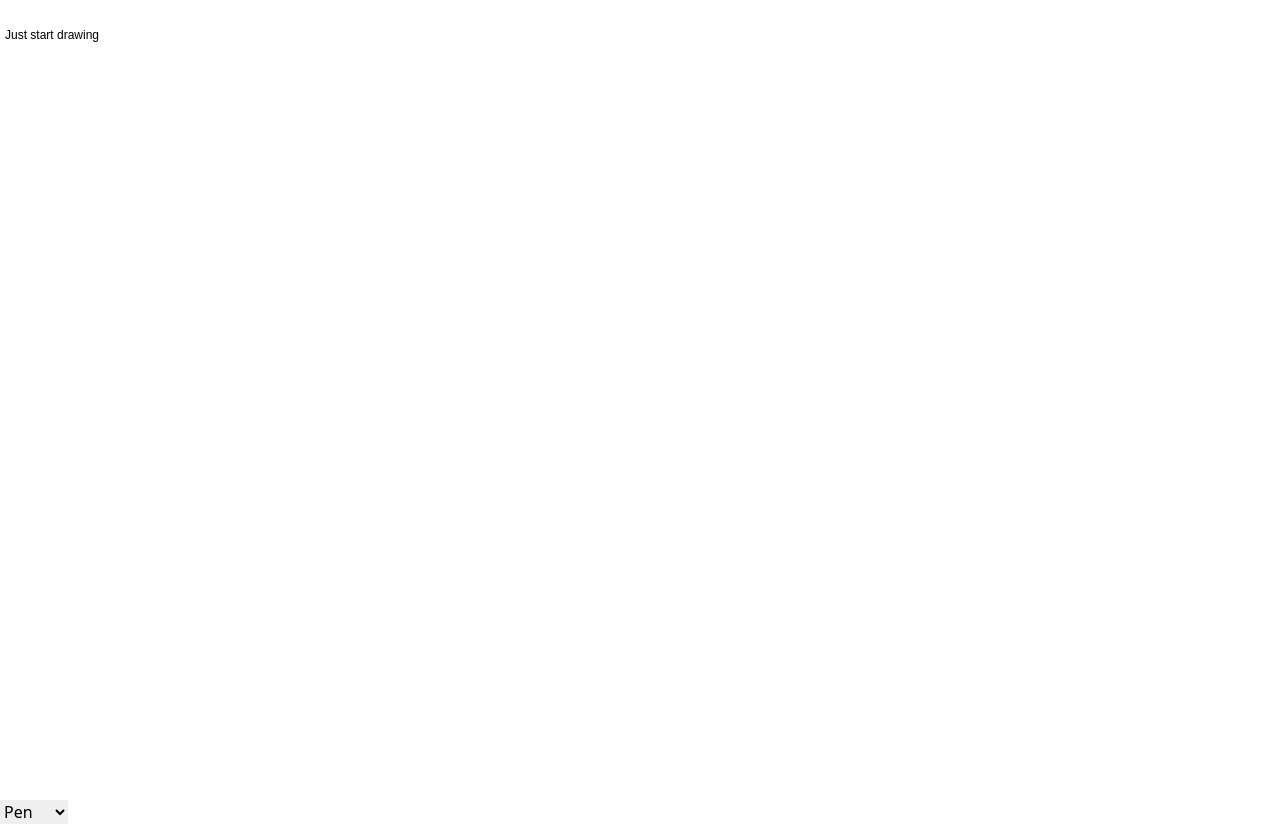
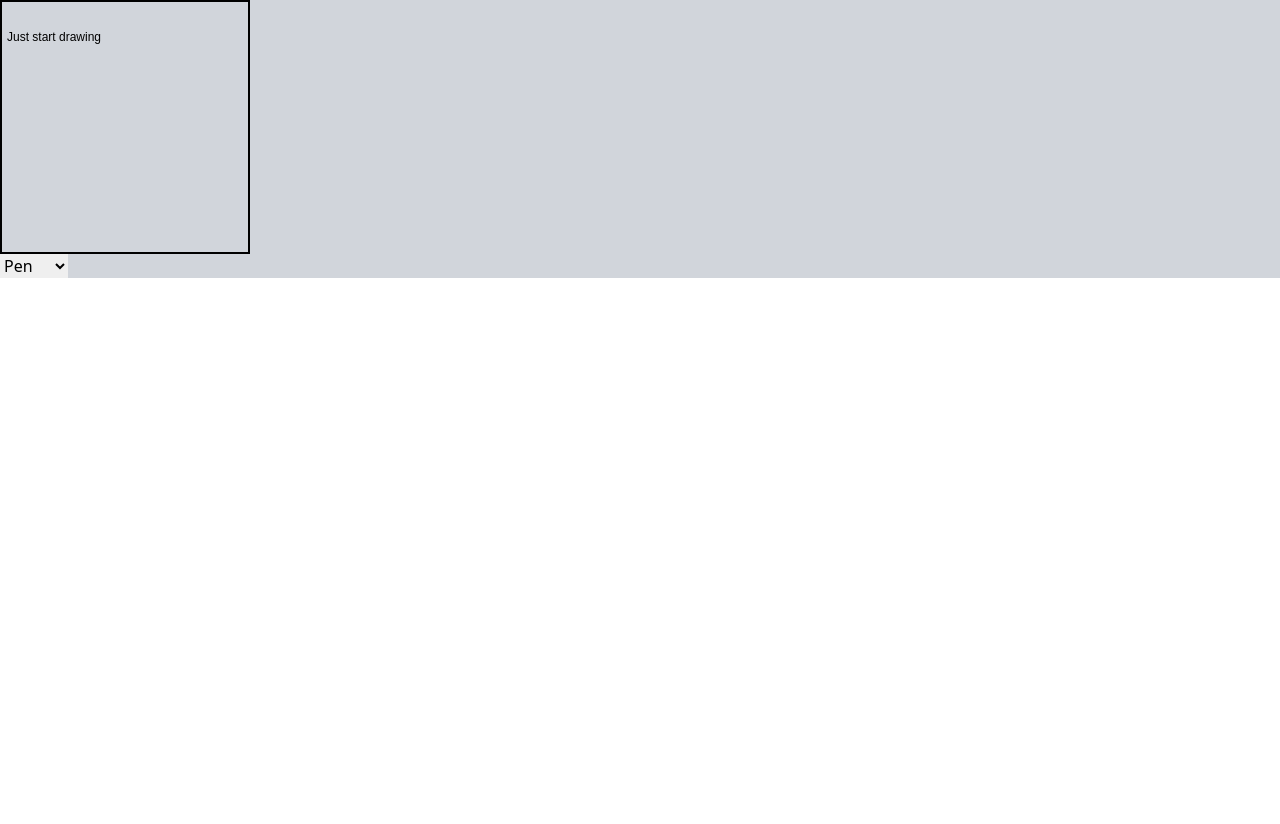
Before and after one commit to DLRFC/taz-dapp-poc, a Next.js app: page /canvas in a window 1280 px wide. After the commit the page ends 800 px from the top, so only its background shows below. Built offline with nearby package versions, Linux system fonts and the light colour scheme.

Commit message:
test screen

```diff
--- a/components/drawingComponent.js
+++ b/components/drawingComponent.js
@@ -34,10 +34,11 @@ const Drawing = () => {
   };
 
   return (
-    <div>
+    <div className="border-black bg-gray-300">
+      <div className="border-black max-w-[250px] border-2">
       <Stage
-        width={window.innerWidth}
-        height={window.innerHeight}
+        width="250"
+        height="250"
         onTouchStart={handleMouseDown}
         onTouchEnd={handleMouseUp}
         onTouchmove={handleMouseMove}
@@ -65,6 +66,7 @@ const Drawing = () => {
           ))}
         </Layer>
       </Stage>
+      </div>
       <select
         value={tool}
         onChange={(e) => {
```
Also changed, not shown: 1 other file (tests, documents, lock files or other folders).
